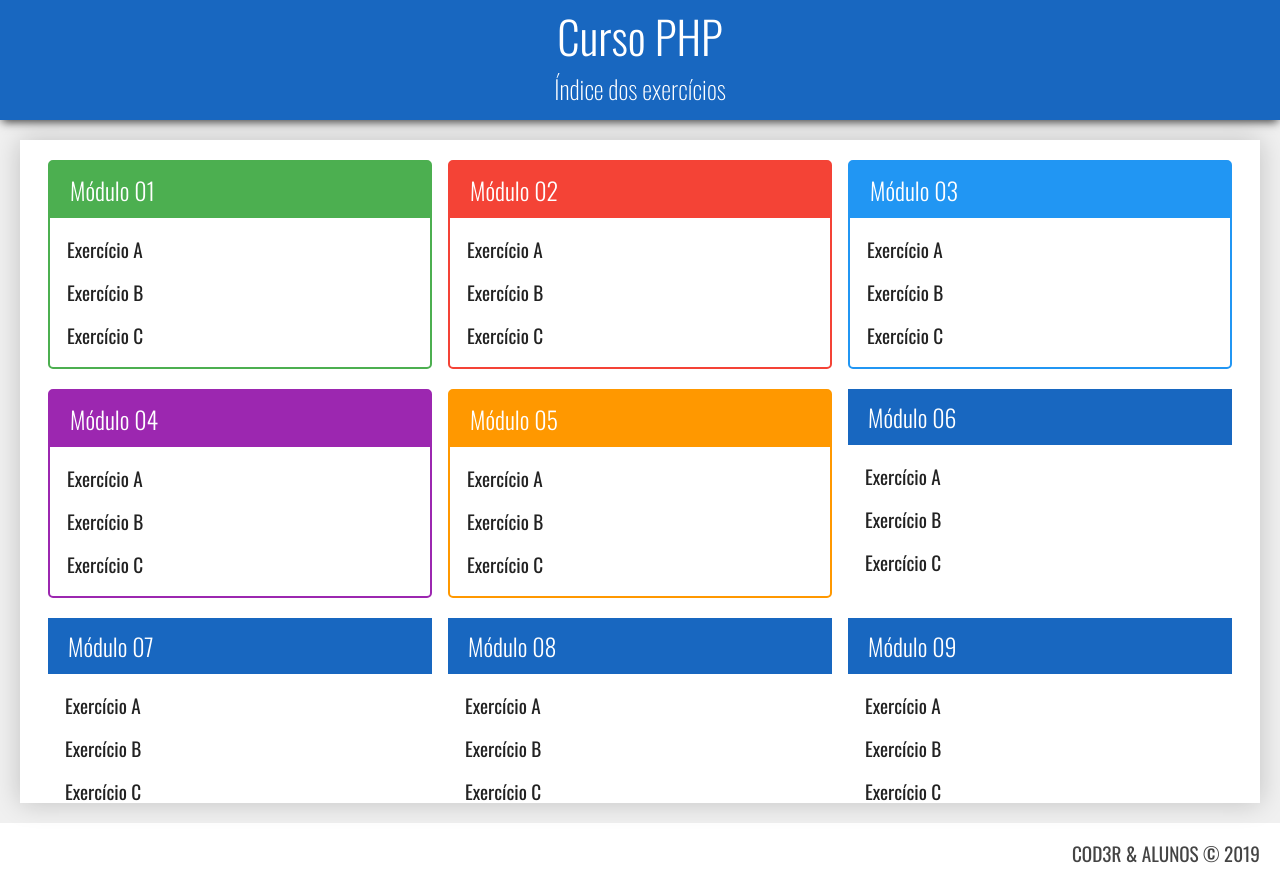
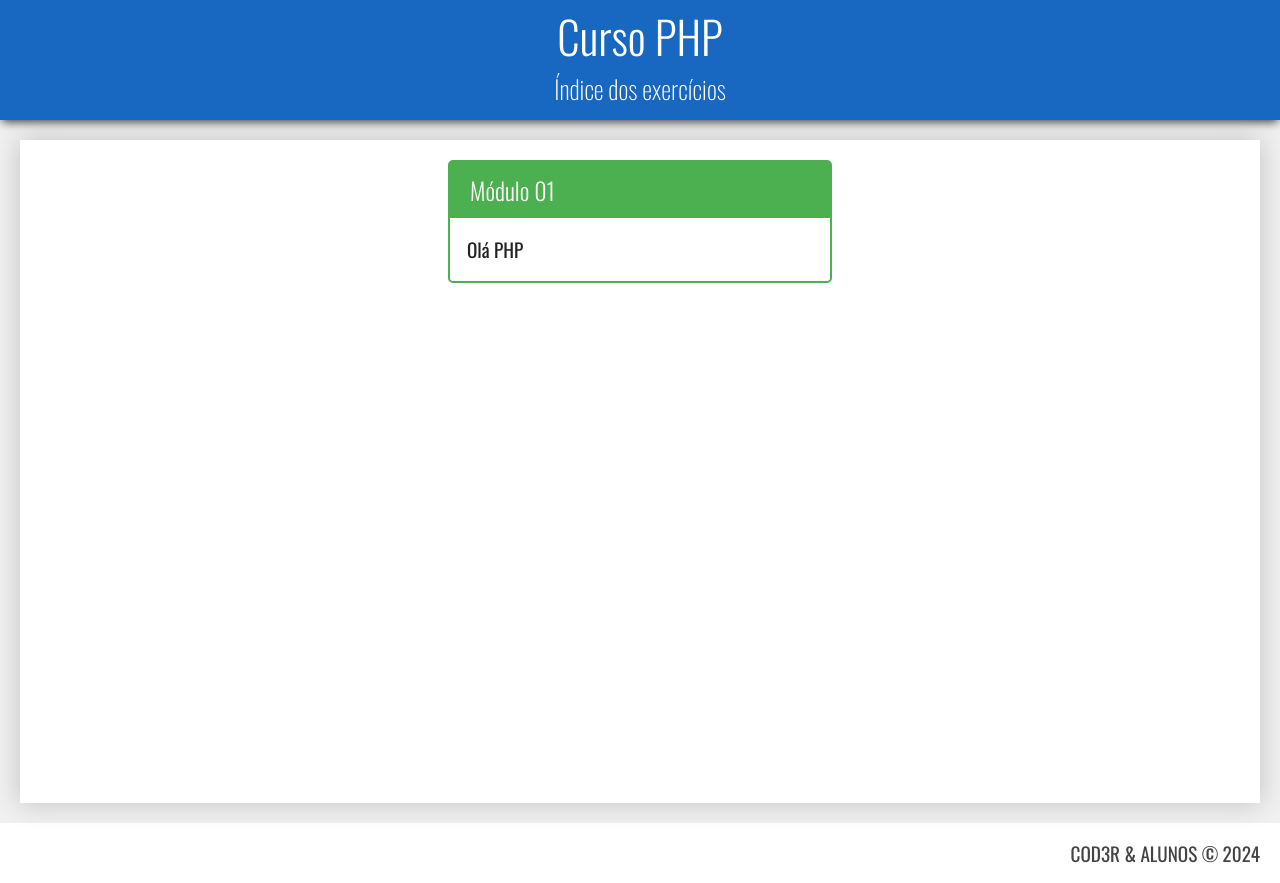
Before and after one commit to nunexd254/coder_cursophp, a PHP site: page / in a window 1280 px wide. Run offline with PHP 8.4, Linux system fonts and the light colour scheme.

Commit message:
Módulo 2 concluído

```diff
--- /dev/null
+++ b/basico/ola.php
@@ -0,0 +1 @@
+<div class="titulo">Olá PHP</div>
--- a/index.html
+++ /dev/null
@@ -1,97 +0,0 @@
-<!DOCTYPE html>
-<html lang="en">
-<head>
-    <meta charset="UTF-8">
-    <link href="https://fonts.googleapis.com/css?family=Oswald:200,300,400,500,600,700" rel="stylesheet">
-    <link rel="stylesheet" href="recursos/css/estilo.css">
-    <title>Curso PHP</title>
-</head>
-<body>
-    <header class="cabecalho">
-        <h1>Curso PHP</h1>
-        <h2>Índice dos exercícios</h2>
-    </header>
-    <main class="principal">
-        <div class="conteudo">
-            <nav class="modulos">
-                <div class="modulo verde">
-                    <h3>Módulo 01</h3>
-                    <ul>
-                        <li><a href="#">Exercício A</a></li>
-                        <li><a href="#">Exercício B</a></li>
-                        <li><a href="#">Exercício C</a></li>
-                    </ul>
-                </div>
-                <div class="modulo vermelho">
-                    <h3>Módulo 02</h3>
-                    <ul>
-                        <li><a href="#">Exercício A</a></li>
-                        <li><a href="#">Exercício B</a></li>
-                        <li><a href="#">Exercício C</a></li>
-                    </ul>
-                </div>
-                <div class="modulo azul">
-                    <h3>Módulo 03</h3>
-                    <ul>
-                        <li><a href="#">Exercício A</a></li>
-                        <li><a href="#">Exercício B</a></li>
-                        <li><a href="#">Exercício C</a></li>
-                    </ul>
-                </div>
-                <div class="modulo roxo">
-                    <h3>Módulo 04</h3>
-                    <ul>
-                        <li><a href="#">Exercício A</a></li>
-                        <li><a href="#">Exercício B</a></li>
-                        <li><a href="#">Exercício C</a></li>
-                    </ul>
-                </div>
-                <div class="modulo laranja">
-                    <h3>Módulo 05</h3>
-                    <ul>
-                        <li><a href="#">Exercício A</a></li>
-                        <li><a href="#">Exercício B</a></li>
-                        <li><a href="#">Exercício C</a></li>
-                    </ul>
-                </div>
-                <div class="modulo">
-                    <h3>Módulo 06</h3>
-                    <ul>
-                        <li><a href="#">Exercício A</a></li>
-                        <li><a href="#">Exercício B</a></li>
-                        <li><a href="#">Exercício C</a></li>
-                    </ul>
-                </div>
-                <div class="modulo">
-                    <h3>Módulo 07</h3>
-                    <ul>
-                        <li><a href="#">Exercício A</a></li>
-                        <li><a href="#">Exercício B</a></li>
-                        <li><a href="#">Exercício C</a></li>
-                    </ul>
-                </div>
-                <div class="modulo">
-                    <h3>Módulo 08</h3>
-                    <ul>
-                        <li><a href="#">Exercício A</a></li>
-                        <li><a href="#">Exercício B</a></li>
-                        <li><a href="#">Exercício C</a></li>
-                    </ul>
-                </div>
-                <div class="modulo">
-                    <h3>Módulo 09</h3>
-                    <ul>
-                        <li><a href="#">Exercício A</a></li>
-                        <li><a href="#">Exercício B</a></li>
-                        <li><a href="#">Exercício C</a></li>
-                    </ul>
-                </div>
-            </nav>
-
-        </div>
-    </main>
-    <footer class="rodape">
-        COD3R & ALUNOS © 2019
-    </footer>
-</body>
-</html>
--- /dev/null
+++ b/index.php
@@ -0,0 +1,31 @@
+<!DOCTYPE html>
+<html lang="en">
+<head>
+    <meta charset="UTF-8">
+    <link href="https://fonts.googleapis.com/css?family=Oswald:200,300,400,500,600,700" rel="stylesheet">
+    <link rel="stylesheet" href="recursos/css/estilo.css">
+    <title>Curso PHP</title>
+</head>
+<body>
+    <header class="cabecalho">
+        <h1>Curso PHP</h1>
+        <h2>Índice dos exercícios</h2>
+    </header>
+    <main class="principal">
+        <div class="conteudo">
+            <nav class="modulos">
+                <div class="modulo verde">
+                    <h3>Módulo 01</h3>
+                    <ul>
+                        <li><a href="exercicio.php?dir=basico&file=ola">Olá PHP</a></li>
+
+                    </ul>
+                </div>
+            </nav>
+        </div>
+    </main>
+    <footer class="rodape">
+        COD3R & ALUNOS © <?= date('Y');?>
+    </footer>
+</body>
+</html>
--- a/recursos/css/estilo.css
+++ b/recursos/css/estilo.css
@@ -113,14 +113,14 @@ body{
 .modulo.laranja { border: 2px solid #ff9800; }
 .modulo.laranja > h3 { background-color: #ff9800; }
 
-.modulo.cor { border: 2px solid #?; }
-.modulo.cor > h3 { background-color: #?; }
+.modulo.verde-escuro { border: 2px solid #1b5e20; }
+.modulo.verde-escuro > h3 { background-color: #1b5e20; }
 
-.modulo.cor { border: 2px solid #?; }
-.modulo.cor > h3 { background-color: #?; }
+.modulo.vermelho-escuro { border: 2px solid #b71c1c; }
+.modulo.vermelho-escuro > h3 { background-color: #b71c1c; }
 
-.modulo.cor { border: 2px solid #?; }
-.modulo.cor > h3 { background-color: #?; }
+.modulo.azul-escuro { border: 2px solid #0d47a1; }
+.modulo.azul-escuro > h3 { background-color: #0d47a1; }
 
-.modulo.cor { border: 2px solid #?; }
-.modulo.cor > h3 { background-color: #?; }
+.modulo.roxo-escuro { border: 2px solid #4a148c; }
+.modulo.roxo-escuro > h3 { background-color: #4a148c; }
```
Also changed, not shown: exercicio.php (added, +31 -0 lines), recursos/css/exercicio.css (added, +39 -0 lines).
